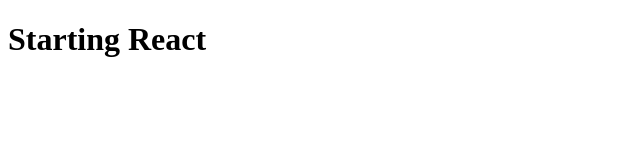
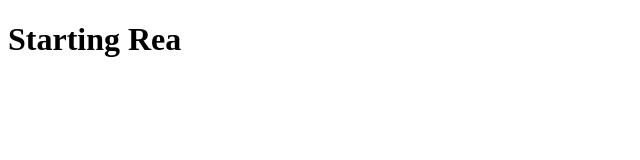
Before and after one commit to Imtiaz653/react1, a plain HTML site: page index.html in a window 1280 px wide. Shown: the full height of the page, 0-640 px from the left. Drawn offline with Linux system fonts and the light colour scheme.

Commit message:
first react commit

```diff
--- a/index.html
+++ b/index.html
@@ -8,7 +8,7 @@
 </head>
 
 <body>
-    <h1>Starting React</h1>
+    <h1>Starting Rea</h1>
 </body>
 
 </html>
```
